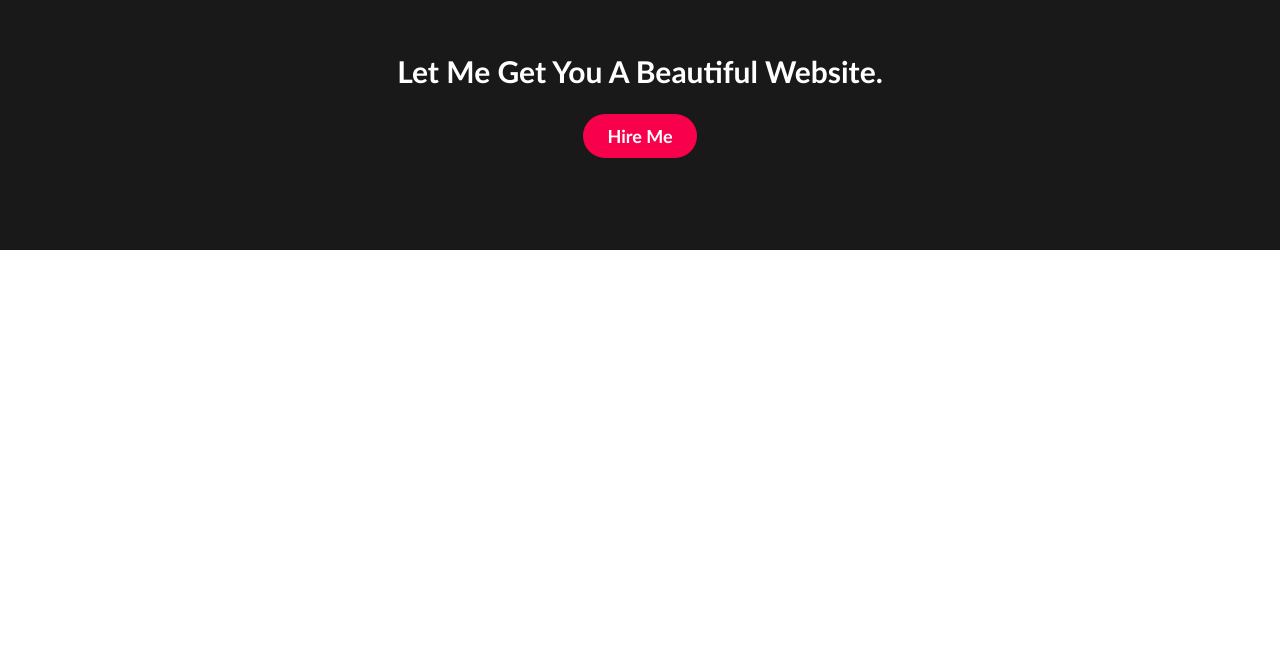
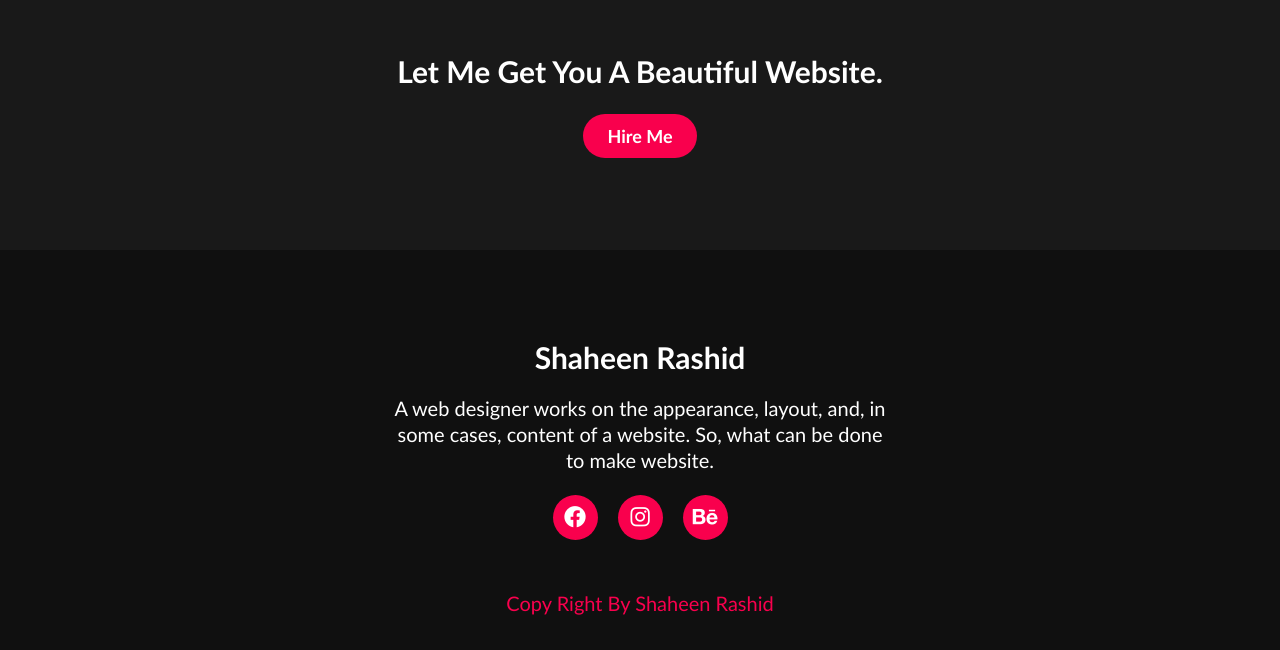
Before and after one commit to shahinur69/my-portfolio-website-repo, a plain HTML site: page index.htm in a window 1280 px wide. Shown: the part 2443-3093 px from the top of the page. Before the commit the page ends 2693 px from the top, so only its background shows below. Drawn offline with Linux system fonts and the light colour scheme.

Commit message:
footer and social icon

```diff
--- a/css/style.css
+++ b/css/style.css
@@ -264,3 +264,60 @@ button:hover{
     border: 2px solid #f9004d;
     cursor: pointer;
 }
+
+footer{
+    position: relative;
+    width: 100%;
+    height: 400px;
+    background: #101010;
+    display: flex;
+    flex-direction: column;
+    align-items: center;
+    justify-content: center;
+}
+footer p:nth-child(1){
+    font-size: 30px;
+    color: white;
+    margin-bottom: 20px;
+    font-weight: bold;
+}
+
+footer p:nth-child(2){
+    font-size: 20px;
+    color: white;
+    width: 500px;
+    text-align: center;
+    line-height: 26px;
+}
+.social{
+    display: flex;
+    flex-direction: row;
+    flex-wrap: nowrap;
+    align-items: center;
+    justify-content: center;
+}
+.social a{
+    width: 45px;
+    height: 45px;
+    display: flex;
+    flex-direction: row;
+    flex-wrap: nowrap;
+    align-items: center;
+    justify-content: center;
+    background-color: #f9004d;
+    border-radius: 50%;
+    margin: 22px 10px;
+    text-decoration: none;
+    color: white;
+    font-size: 22px;
+}
+.social a:hover{
+    transform: scale(1.3);
+    transition: .3s;
+}
+.end{
+    position: absolute;
+    color: #f9004d;
+    bottom: 35px;
+    font-size: 20px;
+}
--- a/index.htm
+++ b/index.htm
@@ -94,5 +94,15 @@
         <p>Let me get you a beautiful website.</p>
         <a href="" class="button-two">Hire Me</a>
     </div>
+    <footer>
+        <p>Shaheen Rashid</p>
+        <p>A web designer works on the appearance, layout, and, in some cases, content of a website. So, what can be done to make website.</p>
+        <div class="social">
+            <a href=""><i class="fa-brands fa-facebook"></i></a>
+            <a href=""><i class="fa-brands fa-instagram"></i></a>
+            <a href=""><i class="fa-brands fa-behance"></i></a>
+        </div>
+        <p class="end">Copy Right By Shaheen Rashid</p>
+    </footer>
 </body>
 </html>
```
